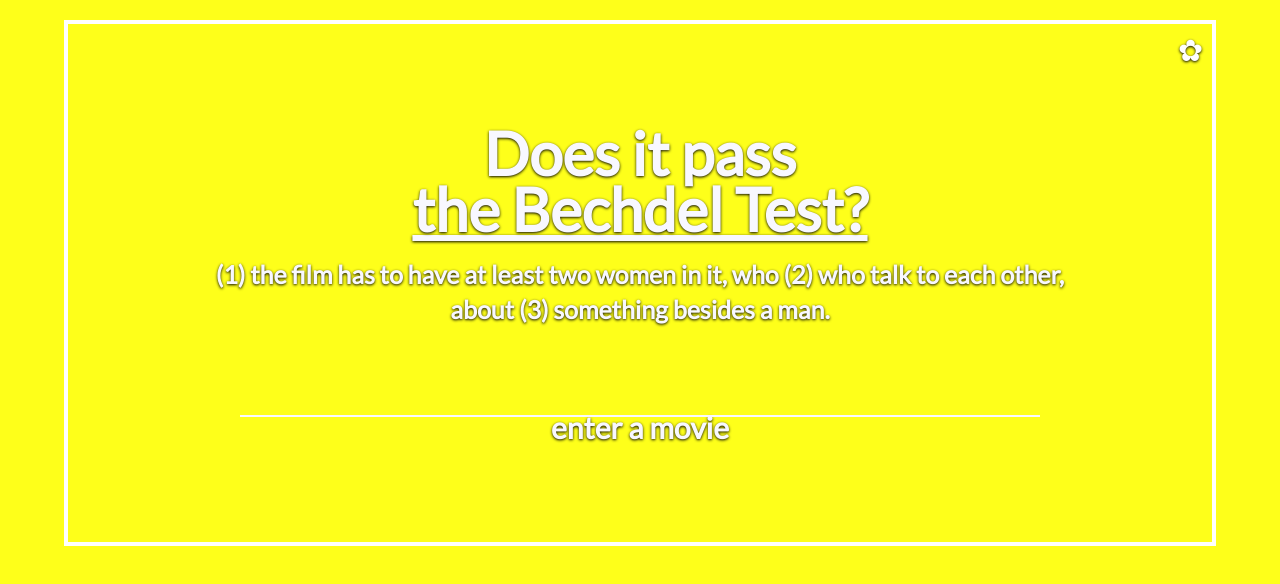
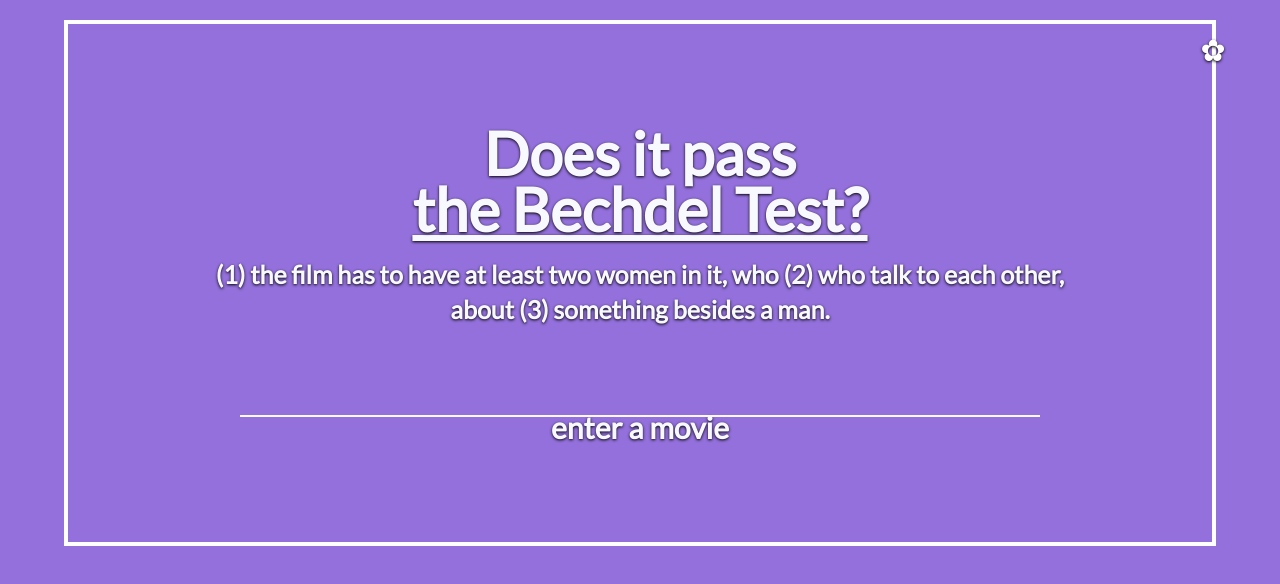
Before and after one commit to lisafolkerson/Bechdel-Test-App, a website: page index.html in a window 1280 px wide. Drawn offline with nearby package versions, Linux system fonts and the light colour scheme.

Commit message:
decided on purple page. js got lil updates too

```diff
--- a/assets/styles.scss
+++ b/assets/styles.scss
@@ -32,7 +32,7 @@
 	margin: 0;
 	padding: 0;
 	font-size: 10px;
-	background: rgba(254, 255, 26, 1);
+	background: mediumpurple;
   //url("assets/images/girlstown.png") no-repeat center fixed;
 	background-size: cover;
 }
@@ -41,7 +41,6 @@
 	@include header;
 	width: 90%;
 	margin: 20px auto;
-  // margin-top: 20px;
   border: 4px solid white;
 }
 
@@ -53,9 +52,9 @@
   float: right;
   text-decoration: none;
   color: white;
-  position: absolute;
+  position: fixed;
   top: 4%;
-  right: 6%;
+  right: 4.25%;
   font-size: 3rem;
 }
 
@@ -120,6 +119,7 @@
     width: 100%;
     height: 100%;
     background: rgba(0, 214, 127, 1) url("assets/images/girlstown.png") no-repeat center fixed;
+    background-size: cover;
     text-align: center;
     transition: all 0.3s ease;
     z-index: 10;
```
Also changed, not shown: styles.css.
